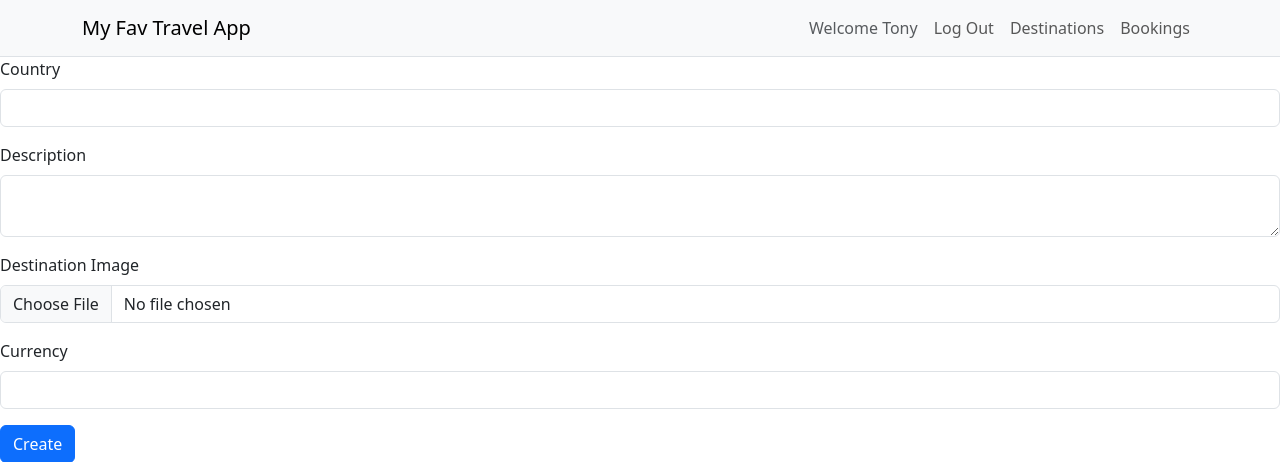
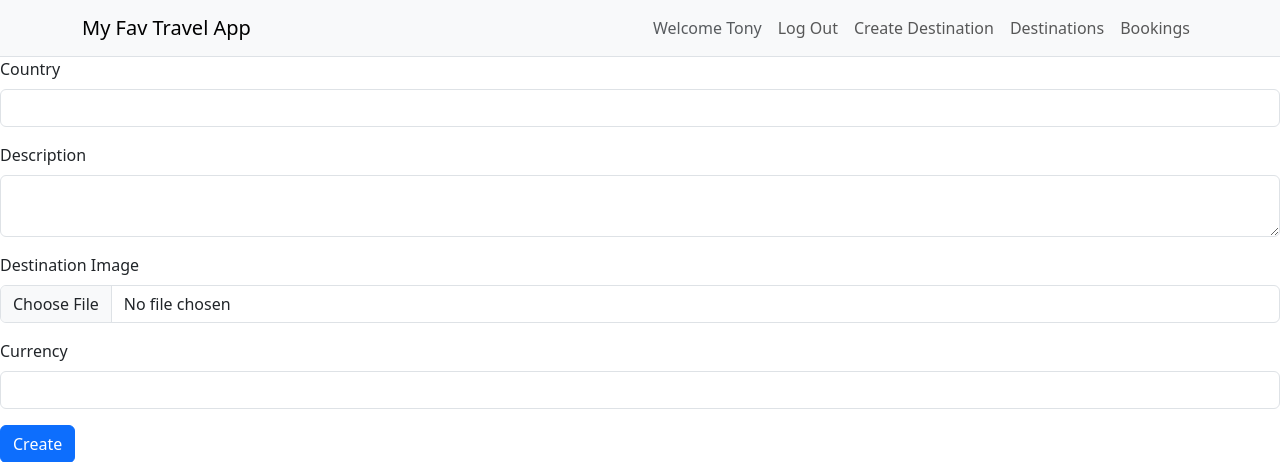
Before and after one commit to gary-ka/iab207_tut_demo, a Flask app: page /destinations/create in a window 1280 px wide. Shown: the top 462 px of the page. Run offline with Flask 3, Linux system fonts and the light colour scheme; a user stored in the database is signed in; some libraries are stand-ins or nearby versions.

Commit message:
added create destination button on navbar

```diff
--- a/travel/templates/base.html
+++ b/travel/templates/base.html
@@ -38,6 +38,7 @@
                      <a class="nav-item nav-link" href="{{ url_for('auth.login') }}">Log In</a>
                   {% endif %}
 
+                  <a class="nav-item nav-link" href="{{ url_for('destination.create') }}">Create Destination</a>
                   <a class="nav-item nav-link" href="#">Destinations</a>
                   <a class="nav-item nav-link" href="#">Bookings</a>
                </div>
```
